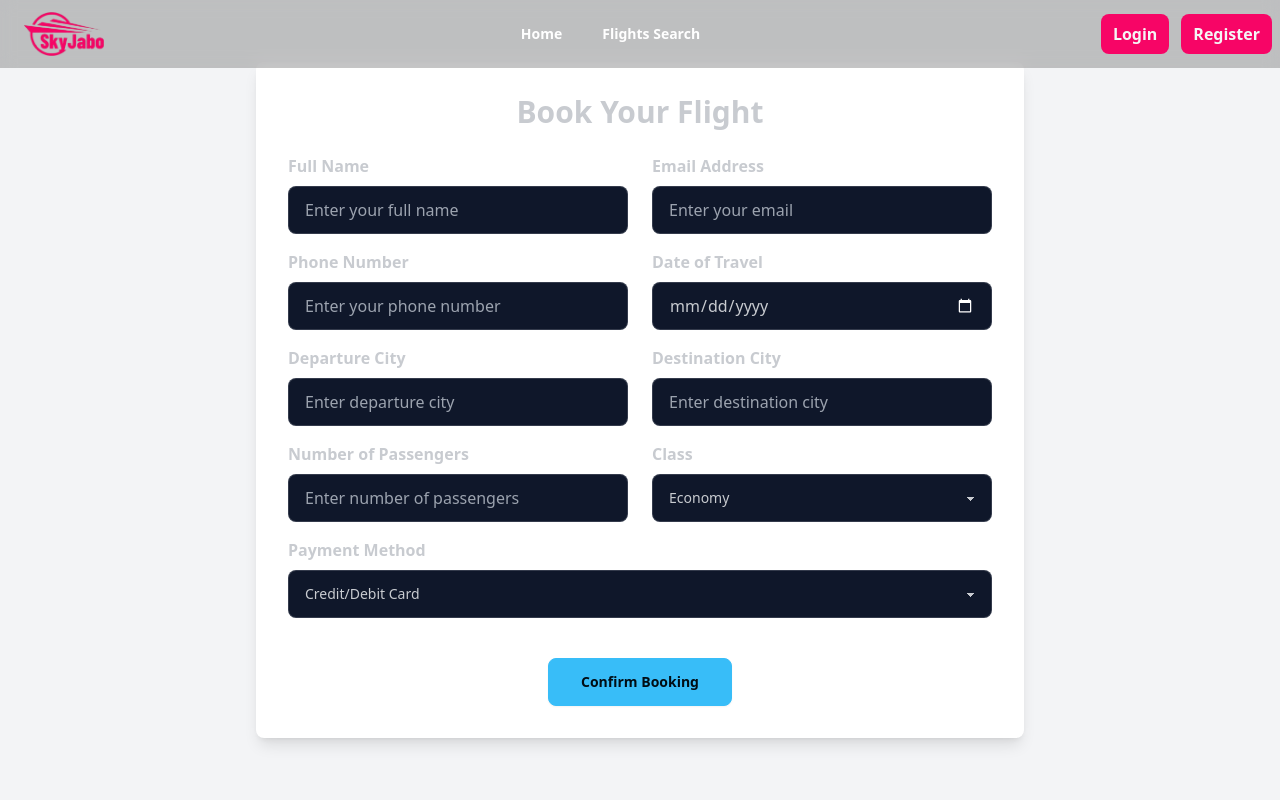
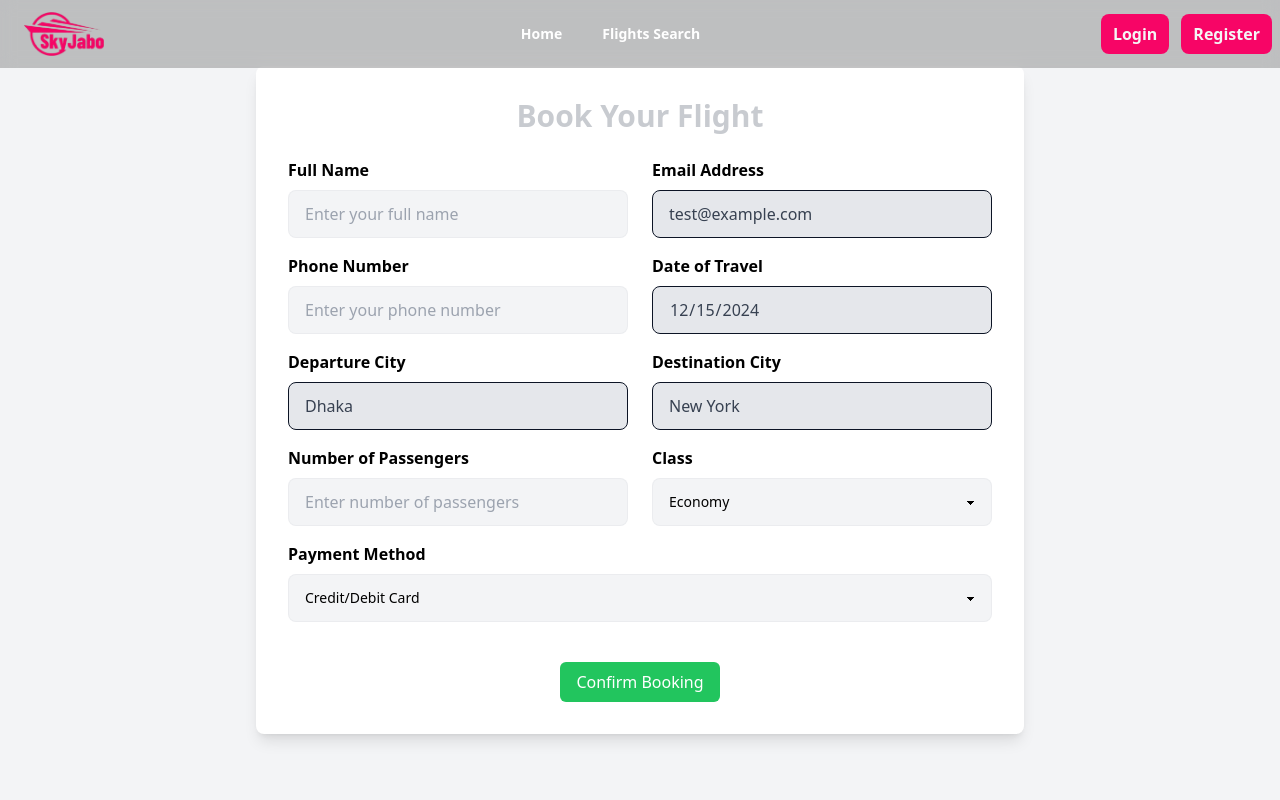
Before and after one commit to rjspyk5/skyjabo-client, a React (Vite) app: page /book/1 in a window 1280 px wide. Shown: the top 800 px of the page. Built offline with nearby package versions, Linux system fonts and the light colour scheme; no server answers.

Commit message:
make access of all form with react form hook

```diff
--- /dev/null
+++ b/src/component/ModalForFlightCreate/ModallForFlightCreate.jsx
@@ -0,0 +1,168 @@
+import React, { useState } from "react";
+import { useForm } from "react-hook-form";
+import DatePicker from "react-datepicker";
+import "react-datepicker/dist/react-datepicker.css";
+
+export const ModallForFlightCreate = ({ htmlfor }) => {
+  const {
+    register,
+    handleSubmit,
+    setValue,
+    formState: { errors },
+  } = useForm();
+
+  const [startDate, setStartDate] = useState(new Date());
+  const [arrivalDate, setArrivalDate] = useState(new Date());
+
+  // Handle form submission
+  const onSubmit = (data) => {
+    console.log(data);
+  };
+
+  return (
+    <div>
+      <input type="checkbox" id={htmlfor} className="modal-toggle" />
+      <div className="modal">
+        <div className="modal-box bg-white text-black">
+          <label
+            htmlFor={htmlfor}
+            className="absolute right-2 top-2 btn btn-sm btn-circle btn-ghost"
+          >
+            ✕
+          </label>
+          <h3 className="text-lg font-bold">Create Flight</h3>
+          <form className="space-y-4" onSubmit={handleSubmit(onSubmit)}>
+            {/* Flight Name */}
+            <div className="form-control">
+              <label className="label">
+                <span className="label-text text-black">Flight Name</span>
+              </label>
+              <input
+                type="text"
+                placeholder="Enter flight name"
+                className="input input-bordered w-full bg-gray-100 text-black"
+                {...register("flightName", {
+                  required: "Flight name is required",
+                })}
+              />
+              {errors.flightName && (
+                <p className="text-red-500">{errors.flightName.message}</p>
+              )}
+            </div>
+
+            {/* Departure Time */}
+            <div className="form-control">
+              <label className="label">
+                <span className="label-text text-black">Departure Time</span>
+              </label>
+              <DatePicker
+                selected={startDate}
+                onChange={(date) => {
+                  setStartDate(date);
+                  setValue("departureTime", date);
+                }}
+                showTimeSelect
+                timeFormat="HH:mm"
+                timeIntervals={15}
+                timeCaption="Time"
+                dateFormat="MMMM d, yyyy h:mm aa"
+                className="input input-bordered w-full bg-gray-100 text-black"
+              />
+              <input
+                type="hidden"
+                {...register("departureTime", {
+                  required: "Departure time is required",
+                })}
+              />
+              {errors.departureTime && (
+                <p className="text-red-500">{errors.departureTime.message}</p>
+              )}
+            </div>
+
+            {/* Arrival Time */}
+            <div className="form-control">
+              <label className="label">
+                <span className="label-text text-black">Arrival Time</span>
+              </label>
+              <DatePicker
+                selected={arrivalDate}
+                onChange={(date) => {
+                  setArrivalDate(date);
+                  setValue("arrivalTime", date);
+                }}
+                showTimeSelect
+                timeFormat="HH:mm"
+                timeIntervals={15}
+                timeCaption="Time"
+                dateFormat="MMMM d, yyyy h:mm aa"
+                className="input input-bordered w-full bg-gray-100 text-black"
+              />
+              <input
+                type="hidden"
+                {...register("arrivalTime", {
+                  required: "Arrival time is required",
+                })}
+              />
+              {errors.arrivalTime && (
+                <p className="text-red-500">{errors.arrivalTime.message}</p>
+              )}
+            </div>
+
+            {/* Price */}
+            <div className="form-control">
+              <label className="label">
+                <span className="label-text text-black">Price (USD)</span>
+              </label>
+              <input
+                type="number"
+                placeholder="Enter price"
+                className="input input-bordered w-full bg-gray-100 text-black"
+                {...register("price", {
+                  required: "Price is required",
+                  min: 1,
+                })}
+              />
+              {errors.price && (
+                <p className="text-red-500">{errors.price.message}</p>
+              )}
+            </div>
+
+            {/* Available Seats */}
+            <div className="form-control">
+              <label className="label">
+                <span className="label-text text-black">Available Seats</span>
+              </label>
+              <input
+                type="number"
+                placeholder="Enter available seats"
+                className="input input-bordered w-full bg-gray-100 text-black"
+                {...register("availableSeats", {
+                  required: "Available seats are required",
+                  min: 1,
+                })}
+              />
+              {errors.availableSeats && (
+                <p className="text-red-500">{errors.availableSeats.message}</p>
+              )}
+            </div>
+
+            <div className="modal-action">
+              <label
+                htmlFor={htmlfor}
+                className="py-2 px-4 rounded-md bg-slate-500 text-white"
+              >
+                Close
+              </label>
+              <button
+                type="submit"
+                className="py-2 px-4 rounded-md bg-green-500 text-white"
+              >
+                Submit
+              </button>
+            </div>
+          </form>
+        </div>
+      </div>
+    </div>
+  );
+};
--- a/src/pages/Bookings/Bookings.jsx
+++ b/src/pages/Bookings/Bookings.jsx
@@ -1,9 +1,25 @@
-import React from "react";
+import React, { useEffect } from "react";
+import { useForm } from "react-hook-form";
 
 export const Bookings = () => {
-  const handleBooking = (e) => {
-    e.preventDefault();
-    alert("Booking successful!");
+  const { register, handleSubmit, setValue } = useForm();
+
+  useEffect(() => {
+    const dummyData = {
+      date: "2024-12-15",
+      email: "test@example.com",
+      departureCity: "Dhaka",
+      destinationCity: "New York",
+    };
+
+    setValue("date", dummyData.date);
+    setValue("email", dummyData.email);
+    setValue("departureCity", dummyData.departureCity);
+    setValue("destinationCity", dummyData.destinationCity);
+  }, [setValue]);
+
+  const onSubmit = (data) => {
+    console.log(data);
   };
 
   return (
@@ -13,47 +29,56 @@ export const Bookings = () => {
           Book Your Flight
         </h2>
 
-        <form onSubmit={handleBooking} className="space-y-4">
+        <form onSubmit={handleSubmit(onSubmit)} className="space-y-4">
           {/* Personal Information */}
           <div className="grid grid-cols-1 md:grid-cols-2 gap-6">
             <div>
-              <label className="block font-semibold mb-2">Full Name</label>
+              <label className="block font-semibold mb-2 text-black">
+                Full Name
+              </label>
               <input
                 type="text"
-                className="input input-bordered w-full"
+                {...register("fullName", { required: true })}
+                className="input input-bordered w-full bg-gray-100 text-black"
                 placeholder="Enter your full name"
-                required
               />
             </div>
 
             <div>
-              <label className="block font-semibold mb-2">Email Address</label>
+              <label className="block font-semibold mb-2 text-black">
+                Email Address
+              </label>
               <input
                 type="email"
-                className="input input-bordered w-full"
-                placeholder="Enter your email"
-                required
+                {...register("email")}
+                className="input input-bordered w-full !bg-gray-200 !text-gray-700"
+                disabled
               />
             </div>
           </div>
 
           <div className="grid grid-cols-1 md:grid-cols-2 gap-6">
             <div>
-              <label className="block font-semibold mb-2">Phone Number</label>
+              <label className="block font-semibold mb-2 text-black">
+                Phone Number
+              </label>
               <input
                 type="tel"
-                className="input input-bordered w-full"
+                {...register("phone", { required: true })}
+                className="input input-bordered w-full bg-gray-100 text-black"
                 placeholder="Enter your phone number"
-                required
               />
             </div>
 
             <div>
-              <label className="block font-semibold mb-2">Date of Travel</label>
+              <label className="block font-semibold mb-2 text-black">
+                Date of Travel
+              </label>
               <input
                 type="date"
-                className="input input-bordered w-full"
-                required
+                {...register("date")}
+                className="input input-bordered w-full !bg-gray-200 !text-gray-700"
+                disabled
               />
             </div>
           </div>
@@ -61,45 +86,51 @@ export const Bookings = () => {
           {/* Flight Details */}
           <div className="grid grid-cols-1 md:grid-cols-2 gap-6">
             <div>
-              <label className="block font-semibold mb-2">Departure City</label>
+              <label className="block font-semibold mb-2 text-black">
+                Departure City
+              </label>
               <input
                 type="text"
-                className="input input-bordered w-full"
-                placeholder="Enter departure city"
-                required
+                {...register("departureCity")}
+                className="input input-bordered w-full !bg-gray-200 !text-gray-700"
+                disabled
               />
             </div>
 
             <div>
-              <label className="block font-semibold mb-2">
+              <label className="block font-semibold mb-2 text-black">
                 Destination City
               </label>
               <input
                 type="text"
-                className="input input-bordered w-full"
-                placeholder="Enter destination city"
-                required
+                {...register("destinationCity")}
+                className="input input-bordered w-full !bg-gray-200 !text-gray-700"
+                disabled
               />
             </div>
           </div>
 
           <div className="grid grid-cols-1 md:grid-cols-2 gap-6">
             <div>
-              <label className="block font-semibold mb-2">
+              <label className="block font-semibold mb-2 text-black">
                 Number of Passengers
               </label>
               <input
                 type="number"
-                className="input input-bordered w-full"
+                {...register("passengers", { required: true, min: 1 })}
+                className="input input-bordered w-full bg-gray-100 text-black"
                 placeholder="Enter number of passengers"
-                min="1"
-                required
               />
             </div>
 
             <div>
-              <label className="block font-semibold mb-2">Class</label>
-              <select className="select select-bordered w-full" required>
+              <label className="block font-semibold mb-2 text-black">
+                Class
+              </label>
+              <select
+                {...register("class", { required: true })}
+                className="select select-bordered w-full bg-gray-100 text-black"
+              >
                 <option value="economy">Economy</option>
                 <option value="business">Business</option>
                 <option value="first">First Class</option>
@@ -109,8 +140,13 @@ export const Bookings = () => {
 
           {/* Payment Information */}
           <div>
-            <label className="block font-semibold mb-2">Payment Method</label>
-            <select className="select select-bordered w-full" required>
+            <label className="block font-semibold mb-2 text-black">
+              Payment Method
+            </label>
+            <select
+              {...register("paymentMethod", { required: true })}
+              className="select select-bordered w-full bg-gray-100 text-black"
+            >
               <option value="credit-card">Credit/Debit Card</option>
               <option value="paypal">PayPal</option>
               <option value="bank-transfer">Bank Transfer</option>
@@ -121,7 +157,7 @@ export const Bookings = () => {
           <div className="pt-6 text-center">
             <button
               type="submit"
-              className="btn btn-primary w-full md:w-auto px-8"
+              className="py-2 px-4 rounded-md bg-green-500 text-white w-full md:w-auto"
             >
               Confirm Booking
             </button>
--- a/src/pages/Dashboard/AdminDashboard/ManageFlights.jsx
+++ b/src/pages/Dashboard/AdminDashboard/ManageFlights.jsx
@@ -1,6 +1,7 @@
 import React, { useState } from "react";
 import { useNavigate } from "react-router";
 import { DashboardSectionHeader } from "./DashboardSectionHeader";
+import { ModallForFlightCreate } from "../../../component/ModalForFlightCreate/ModallForFlightCreate";
 
 export const ManageFlights = () => {
   const navigate = useNavigate();
@@ -29,102 +30,18 @@ export const ManageFlights = () => {
       <section className="mb-12">
         <DashboardSectionHeader heading="Manage Flights" />
         <div className="flex justify-end mb-3">
-          <button
-            onClick={() => document.getElementById("my_modal_4").showModal()}
-            className=" cursor-pointer  bg-green-600 text-white px-3 py-2 rounded-lg"
+          <label
+            htmlFor="my_modal_6"
+            className=" cursor-pointer   bg-green-600 text-white px-3 py-2 rounded-lg"
           >
             Create Flight
-          </button>
+          </label>
         </div>
 
         {/* Modal Start */}
 
-        <dialog id="my_modal_4" className="modal">
-          >
-          <div className="modal-box relative">
-            <form method="dialog" className="space-y-4">
-              {/* Close button */}
-              <button className="btn btn-sm btn-circle btn-ghost absolute right-2 top-2">
-                ✕
-              </button>
+        <ModallForFlightCreate htmlfor="my_modal_6" />
 
-              <h3 className="font-bold text-xl text-center">
-                Create New Flight
-              </h3>
-
-              {/* Flight Name */}
-              <div>
-                <label className="label">
-                  <span className="label-text">Flight Name</span>
-                </label>
-                <input
-                  type="text"
-                  placeholder="Enter flight name"
-                  className="input input-bordered w-full"
-                  required
-                />
-              </div>
-
-              {/* Departure */}
-              <div>
-                <label className="label">
-                  <span className="label-text">Departure Location</span>
-                </label>
-                <input
-                  type="text"
-                  placeholder="Enter departure location"
-                  className="input input-bordered w-full"
-                  required
-                />
-              </div>
-
-              {/* Destination */}
-              <div>
-                <label className="label">
-                  <span className="label-text">Destination</span>
-                </label>
-                <input
-                  type="text"
-                  placeholder="Enter destination"
-                  className="input input-bordered w-full"
-                  required
-                />
-              </div>
-
-              {/* Date */}
-              <div>
-                <label className="label">
-                  <span className="label-text">Departure Date</span>
-                </label>
-                <input
-                  type="date"
-                  className="input input-bordered w-full"
-                  required
-                />
-              </div>
-
-              {/* Price */}
-              <div>
-                <label className="label">
-                  <span className="label-text">Price</span>
-                </label>
-                <input
-                  type="number"
-                  placeholder="Enter price"
-                  className="input input-bordered w-full"
-                  required
-                />
-              </div>
-
-              {/* Submit Button */}
-              <div className="modal-action">
-                <button type="submit" className="btn btn-primary">
-                  Create Flight
-                </button>
-              </div>
-            </form>
-          </div>
-        </dialog>
         {/* Modal End */}
 
         <div className="overflow-x-auto">
```
